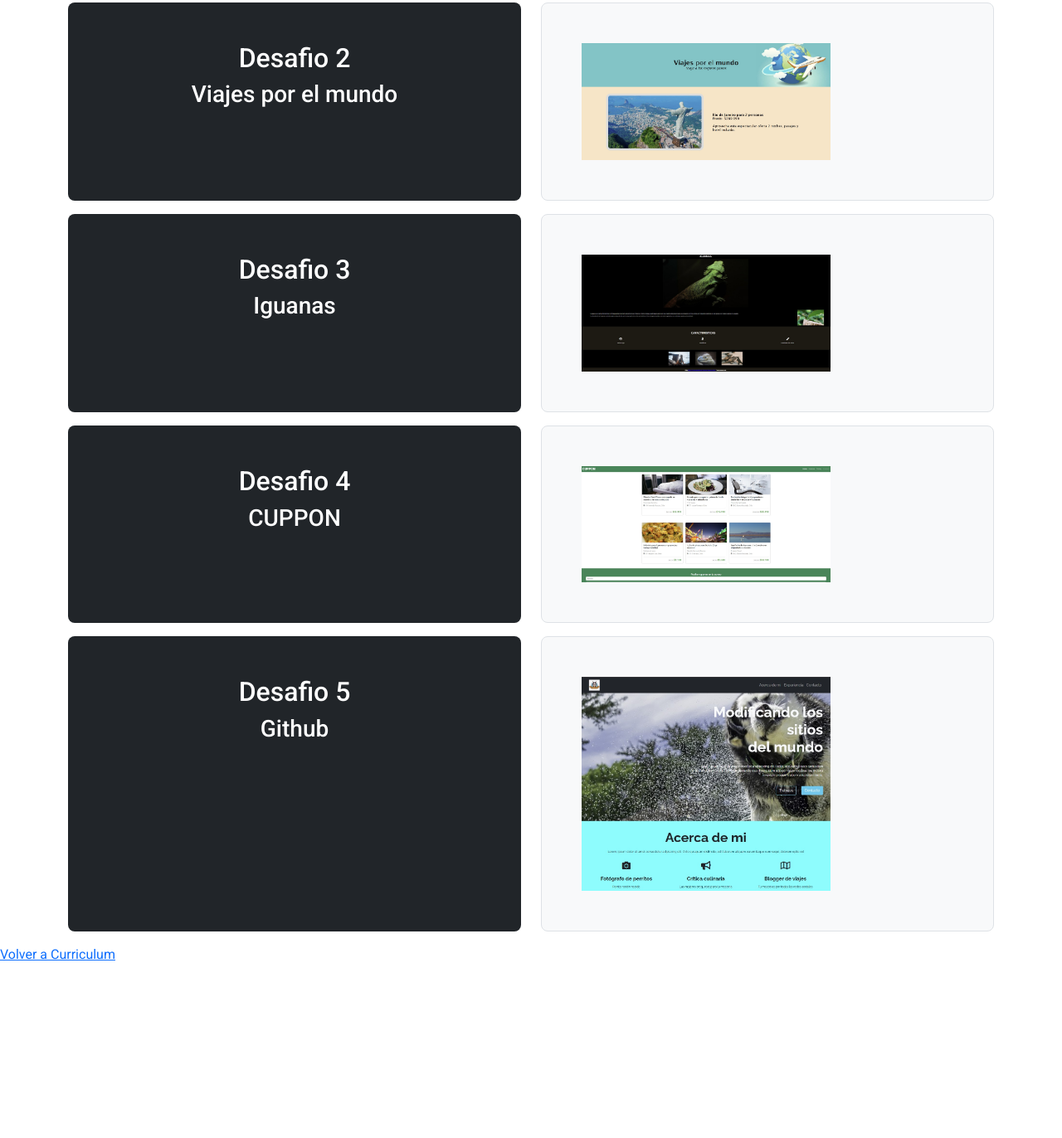
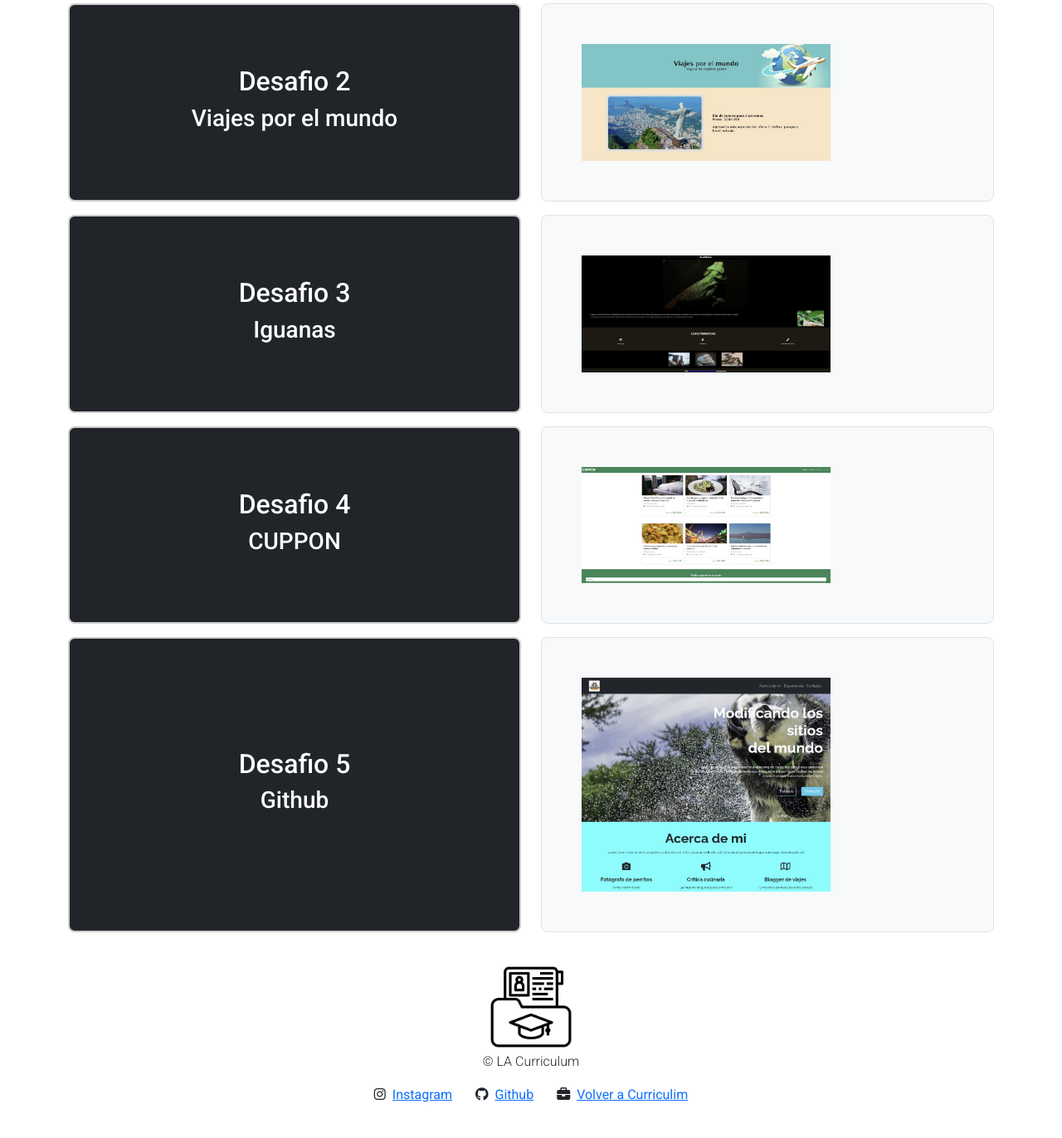
Before and after one commit to ziurjf/Lalo.github.io, a plain HTML site: page portafolio.html in a window 1280 px wide. Shown: the part 619-1991 px from the top of the page at 83% size. Before the commit the page ends 1798 px from the top, so only its background shows below. Drawn offline with nearby package versions, Linux system fonts and the light colour scheme.

Commit message:
Mejoras en el footer

```diff
--- a/portafolio.html
+++ b/portafolio.html
@@ -17,7 +17,7 @@
     <div class="container">
         <div class="row align-items-md-stretch">
             <div class="col-md-6">
-                <div class="h-100 p-5 text-bg-dark rounded-3 border-top">
+                <div class="h-100 p-5 text-bg-dark rounded-3 border-top bordered d-flex flex-column justify-content-center">
                     <h2 class="text-center">NOMBRES DE LOS PROYECTOS</h2>
                 </div>
             </div>
@@ -31,7 +31,7 @@
         <!-- Desafio 1 -->
         <div class="row align-items-md-stretch mt-4">
             <div class="col-md-6">
-                <div class="h-100 p-5 text-bg-dark rounded-3 bordered">
+                <div class="h-100 p-5 text-bg-dark rounded-3 bordered d-flex flex-column justify-content-center">
                     <h2 class="text-center">Desafio 1</h2>
                     <h3 class="text-center">Curriculum</h3>
                 </div>
@@ -46,7 +46,7 @@
         <!-- Desafio 2 -->
         <div class="row align-items-md-stretch mt-3">
             <div class="col-md-6">
-                <div class="h-100 p-5 text-bg-dark rounded-3">
+                <div class="h-100 p-5 text-bg-dark rounded-3 bordered d-flex flex-column justify-content-center">
                     <h2 class="text-center">Desafio 2</h2>
                     <h3 class="text-center">Viajes por el mundo</h3>
                 </div>
@@ -61,7 +61,7 @@
         <!-- Desafio 3 -->
         <div class="row align-items-md-stretch  mt-3">
             <div class="col-md-6">
-                <div class="h-100 p-5 text-bg-dark rounded-3">
+                <div class="h-100 p-5 text-bg-dark rounded-3 bordered d-flex flex-column justify-content-center">
                     <h2 class="text-center">Desafio 3</h2>
                     <h3 class="text-center">Iguanas</h3>
                 </div>
@@ -76,7 +76,7 @@
         <!-- Desafio 4 -->
         <div class="row align-items-md-stretch  mt-3">
             <div class="col-md-6">
-                <div class="h-100 p-5 text-bg-dark rounded-3">
+                <div class="h-100 p-5 text-bg-dark rounded-3 bordered d-flex flex-column justify-content-center">
                     <h2 class="text-center">Desafio 4</h2>
                     <h3 class="text-center">CUPPON</h3>
                 </div>
@@ -91,7 +91,7 @@
         <!-- Desafio 5 -->
         <div class="row align-items-md-stretch  mt-3 mb-3">
             <div class="col-md-6">
-                <div class="h-100 p-5 text-bg-dark rounded-3">
+                <div class="h-100 p-5 text-bg-dark rounded-3 bordered d-flex flex-column justify-content-center">
                     <h2 class="text-center">Desafio 5</h2>
                     <h3 class="text-center">Github</h3>
                 </div>
@@ -104,6 +104,11 @@
         </div>
     </div>
 
-    <td><p><a href="index.html">Volver a Curriculum</a></p>
+    <footer class="text-center p-4">
+        <img src="./assets/img/CV_footer.png" alt="CV" width="100em" height="auto">
+        <p class="card-text mt-1">© LA Curriculum</p>
+        <p><i class="fa-brands fa-instagram me-2"></i><a href="http://instagram.com" target="_blank">Instagram</a> <i class="fa-brands fa-github ms-4 me-2"></i><a href="https://github.com/Boricado/Lalo.github.io.git" target="_blank">Github</a> <i class="fa-solid fa-briefcase ms-4 me-2"></i><a href="index.html" target="_blank">Volver a Curriculim</a></p>
+      </footer>
+
 </body>
 </html>
```
Also changed, not shown: index.html (+1 -4 lines).
